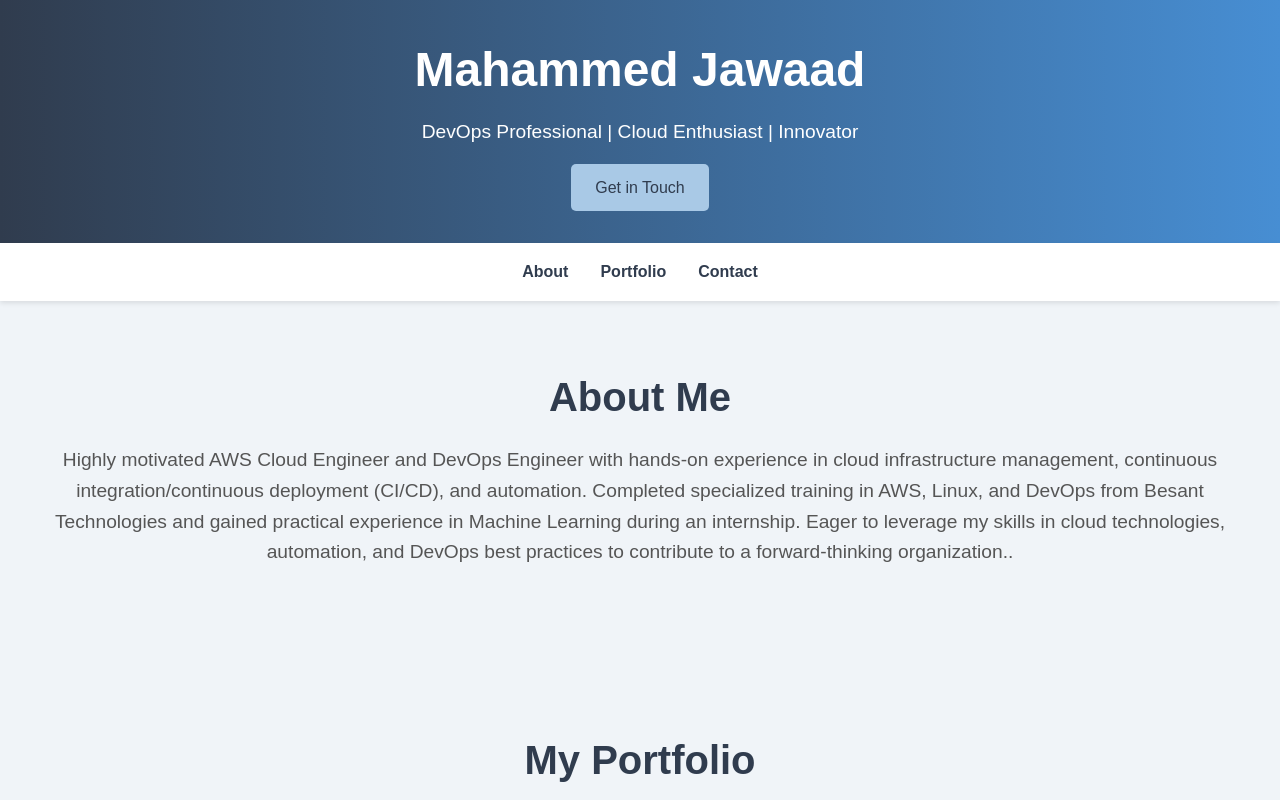
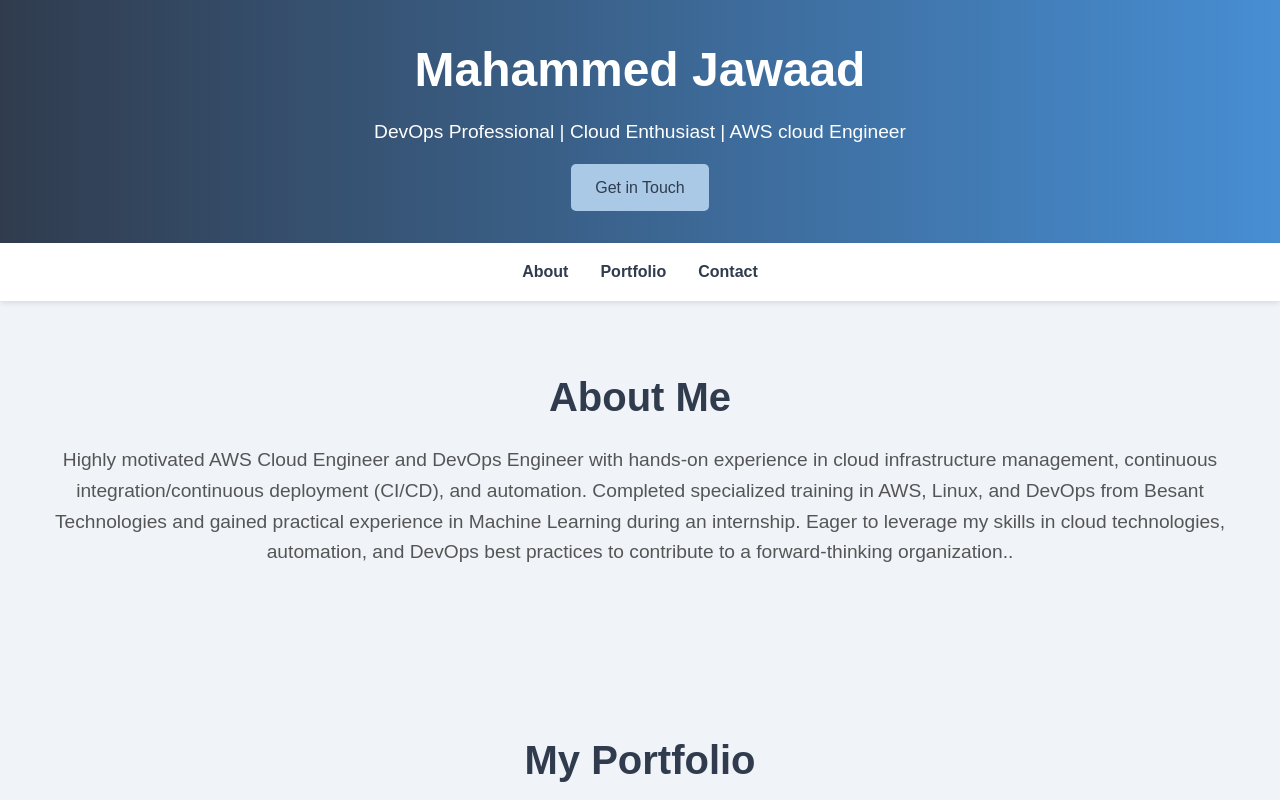
Before and after one commit to Mahammedjawaad6/New-Meme, a plain HTML site: page index.html in a window 1280 px wide. Shown: the top 800 px of the page. Drawn offline with Linux system fonts and the light colour scheme.

Commit message:
Update index.html

```diff
--- a/index.html
+++ b/index.html
@@ -192,7 +192,7 @@
 <body>
     <header>
         <h1>Mahammed Jawaad</h1>
-        <p>DevOps Professional | Cloud Enthusiast | Innovator</p>
+        <p>DevOps Professional | Cloud Enthusiast | AWS cloud Engineer</p>
         <a href="#contact">Get in Touch</a>
     </header>
 
```
